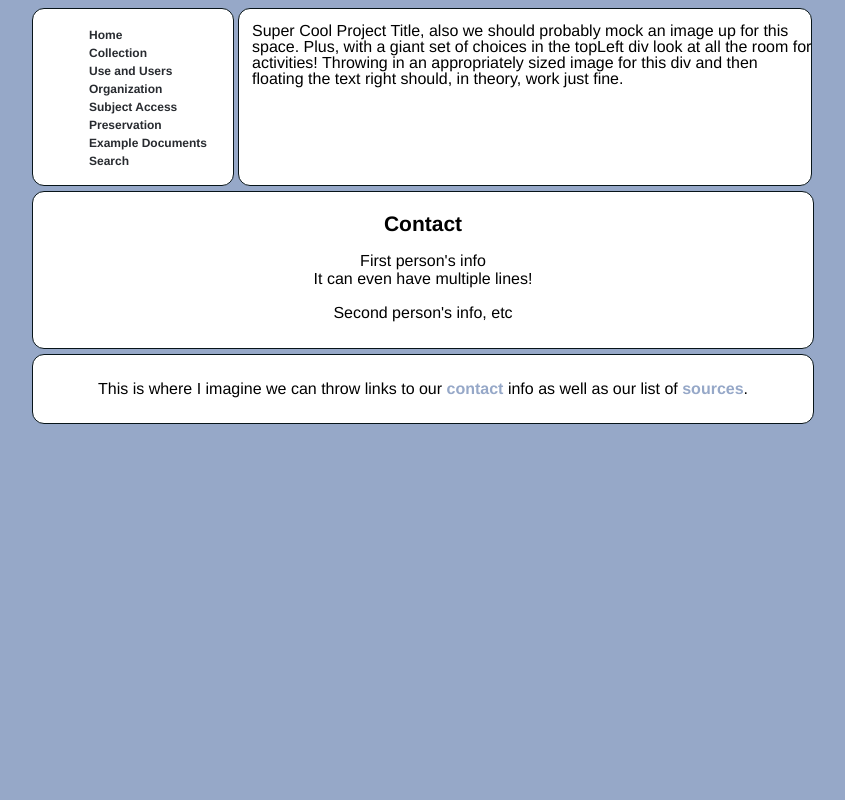
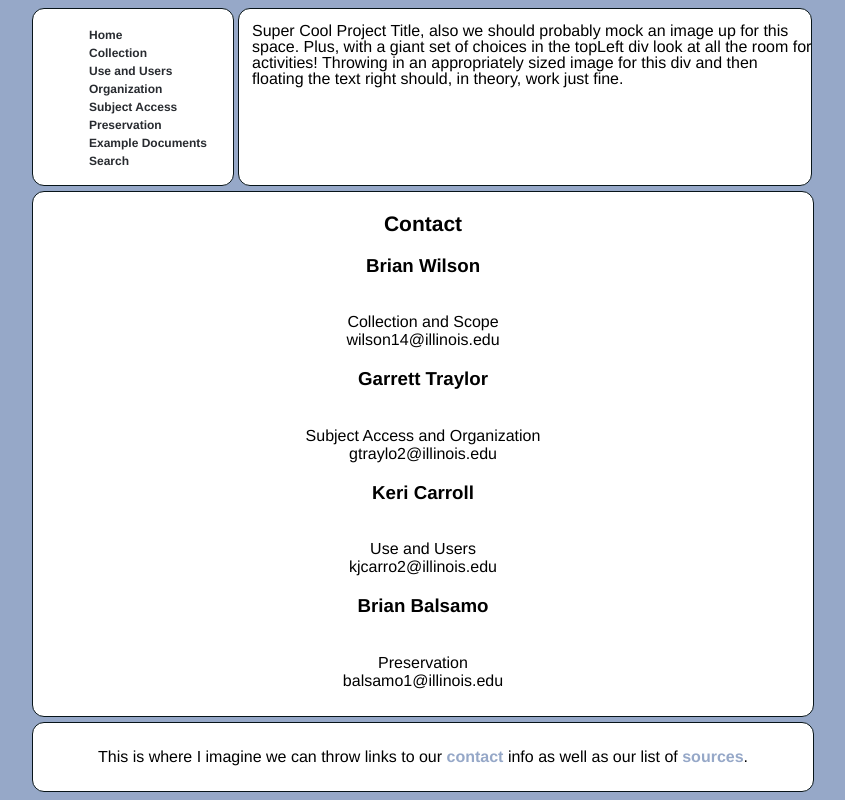
Before and after one commit to kjcarroll/501Webpage, a plain HTML site: page contact.html in a window 1280 px wide. Shown: the whole page, without its empty margins (218-1063 px from the left). Drawn offline with nearby package versions, Linux system fonts and the light colour scheme; files that its build step writes are made by us from their sources.

Commit message:
Update contact.html

```diff
--- a/contact.html
+++ b/contact.html
@@ -6,7 +6,9 @@
 <div id="ctitle">
 Contact
 </div>
-<p>First person's info<br />It can even have multiple lines!</p>
-<p>Second person's info, etc</p>
+<p><h3>Brian Wilson</h3><br>Collection and Scope<br>wilson14@illinois.edu</p>
+<p><h3>Garrett Traylor</h3><br>Subject Access and Organization<br>gtraylo2@illinois.edu</p>
+<p><h3>Keri Carroll</h3><br>Use and Users<br>kjcarro2@illinois.edu</p>
+<p><h3>Brian Balsamo</h3><br>Preservation<br>balsamo1@illinois.edu</p>
 </div>
 <!--#include file="footer.html" -->
```
